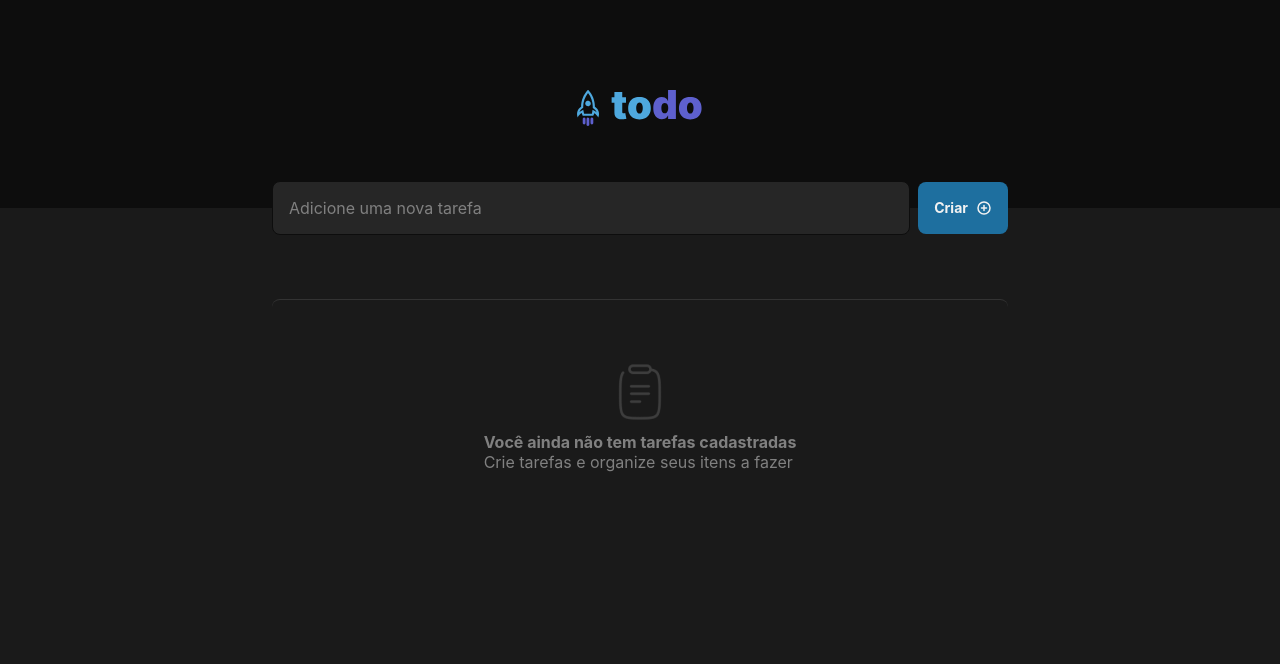
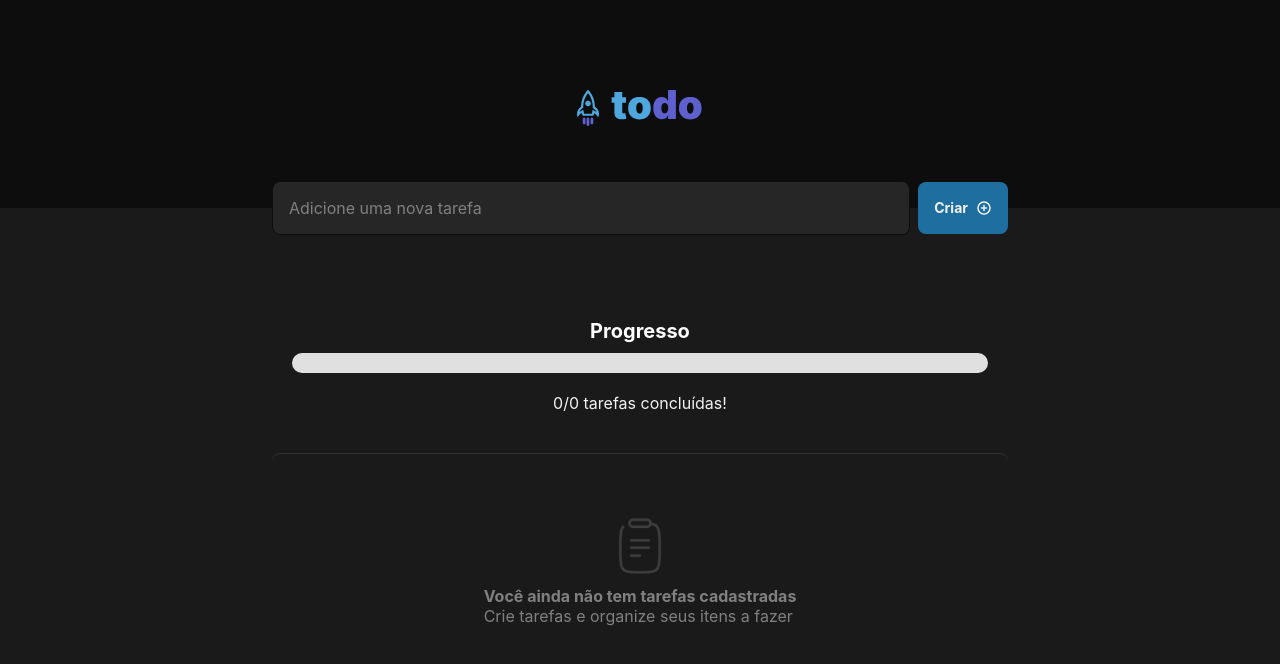
Before and after one commit to lucaspedronet/TudoLista, a React (Vite) app: page / in a window 1280 px wide. Shown: the top 664 px of the page. Built offline with nearby package versions, Linux system fonts and the light colour scheme.

Commit message:
feat: nova função toggleTaskStatus e useEffect para ProgressBar

```diff
--- a/src/App.module.css
+++ b/src/App.module.css
@@ -30,3 +30,31 @@
   flex-direction: column;
   gap: 0.75rem;
 }
+
+.progressContainer {
+  width: 100%;
+  padding: 20px;
+  text-align: center;
+  margin-bottom: 20px;
+}
+
+.progressTitle {
+  font-size: 20px;
+  color: #ffffff;
+  margin-bottom: 10px;
+}
+
+.progressBarContainer {
+  width: 100%;
+  height: 20px;
+  background-color: #e0e0e0;
+  border-radius: 10px;
+  overflow: hidden;
+}
+
+.progressBar {
+  height: 100%;
+  background-color: #8284fa;
+  width: 0%;
+  transition: width 0.5s ease-in-out;
+}
--- a/src/App.tsx
+++ b/src/App.tsx
@@ -3,7 +3,7 @@ import { PlusCircle } from '@phosphor-icons/react'
 import styles from './App.module.css'
 
 import { Button, Input, Empty, Item, Header } from './components'
-import { useState } from 'react';
+import { useState, useEffect } from 'react';
 export interface ITask {
   id: number
   text: string
@@ -16,6 +16,7 @@ const initialState: ITask[] = [];
 export function App() {
   const [tasks, setTasks] = useState(initialState);
   const [inputName, setInputName] = useState('');
+  const [progress, setProgress] = useState(0);
 
   function handleNewAddTask() {
    if (inputName.trim().length <= 0) {
@@ -23,6 +24,8 @@ export function App() {
    }
 
    const existTask = tasks.find(t => t.text === inputName);
+
+   setInputName('')
 
    if (existTask) {
     return;
@@ -43,6 +46,24 @@ export function App() {
     setInputName('');
   }
 
+  function toggleTaskStatus({ id, value }: { id: number; value: boolean }) {
+    setTasks((prevTasks) =>
+      prevTasks.map((task) =>
+        task.id === id ? { ...task, isChecked: value } : task
+      )
+    );
+  }
+
+  useEffect(() => {
+    const completedTasks = tasks.filter((task) => task.isChecked).length;
+    const totalTasks = tasks.length;
+    const progressPercentage = totalTasks > 0 ? (completedTasks / totalTasks) * 100: 0;
+    setProgress(progressPercentage);
+  }, [tasks]);
+
+  const completedTasks = tasks.filter((task) => task.isChecked).length;
+  const remainingTasks = tasks.length - completedTasks;
+
   return (
     <main>
 
@@ -60,6 +81,22 @@ export function App() {
           </Button>
         </div>
 
+        {/* Progress Bar */}
+        <div className={styles.progressContainer}>
+          <h3 className={styles.progressTitle}>Progresso</h3>
+          <div className={styles.progressBarContainer}>
+            <div
+              className={styles.progressBar}
+              style={{ width: `${progress}%` }}
+            ></div>
+          </div>
+
+          <p className={styles.progressInfo}>
+            <br />{completedTasks}/{remainingTasks} tarefas concluídas!
+          </p>
+
+        </div>
+
         <div className={styles.tasksList}>
           {tasks.length > 0 ? (
             <div>
@@ -69,7 +106,7 @@ export function App() {
                     key={task.id}
                     data={task}
                     removeTask={handleRemoveTask}
-                    toggleTaskStatus={() => {}}
+                    toggleTaskStatus={toggleTaskStatus}
                   />
                 )
               })}
@@ -80,5 +117,5 @@ export function App() {
         </div>
       </section>
     </main>
-  )
+  );
 }
--- a/src/components/Item/Item.tsx
+++ b/src/components/Item/Item.tsx
@@ -10,7 +10,7 @@ interface ItemProps {
   toggleTaskStatus: ({ id, value }: { id: number; value: boolean }) => void
 }
 
-export function Item({ data, removeTask }: ItemProps) {
+export function Item({ data, removeTask, toggleTaskStatus }: ItemProps) {
 
   const checkboxCheckedClassname = data.isChecked
     ? styles['checkbox-checked']
@@ -22,7 +22,7 @@ export function Item({ data, removeTask }: ItemProps) {
   return (
     <div className={styles.container}>
       <div>
-        <label htmlFor="checkbox" onClick={() => {}}>
+        <label htmlFor="checkbox" onClick={() => toggleTaskStatus({ id: data.id, value: !data.isChecked} )}>
           <input readOnly type="checkbox" checked={data.isChecked} />
           <span className={`${styles.checkbox} ${checkboxCheckedClassname}`}>
             {data.isChecked && <Check size={12} />}
```
Also changed, not shown: src/components/ProgressBar.tsx (added, +17 -0 lines).
